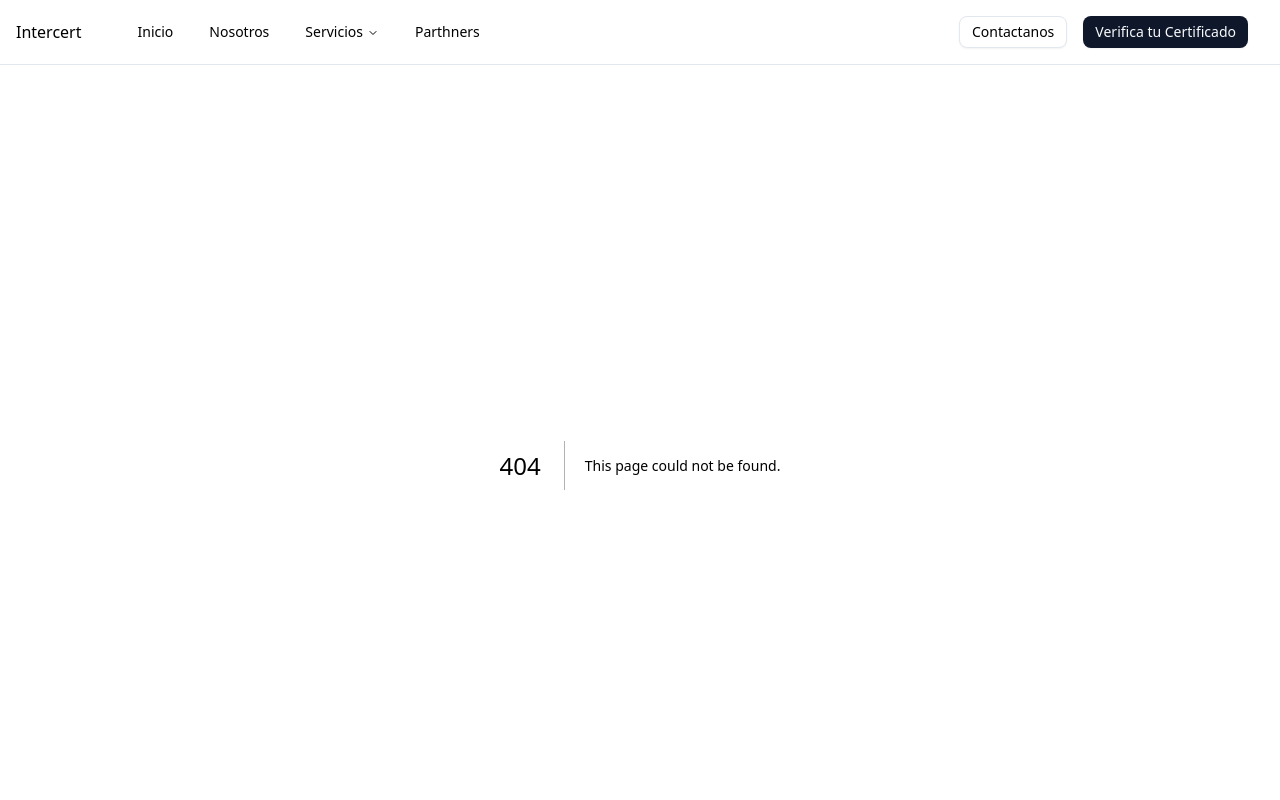
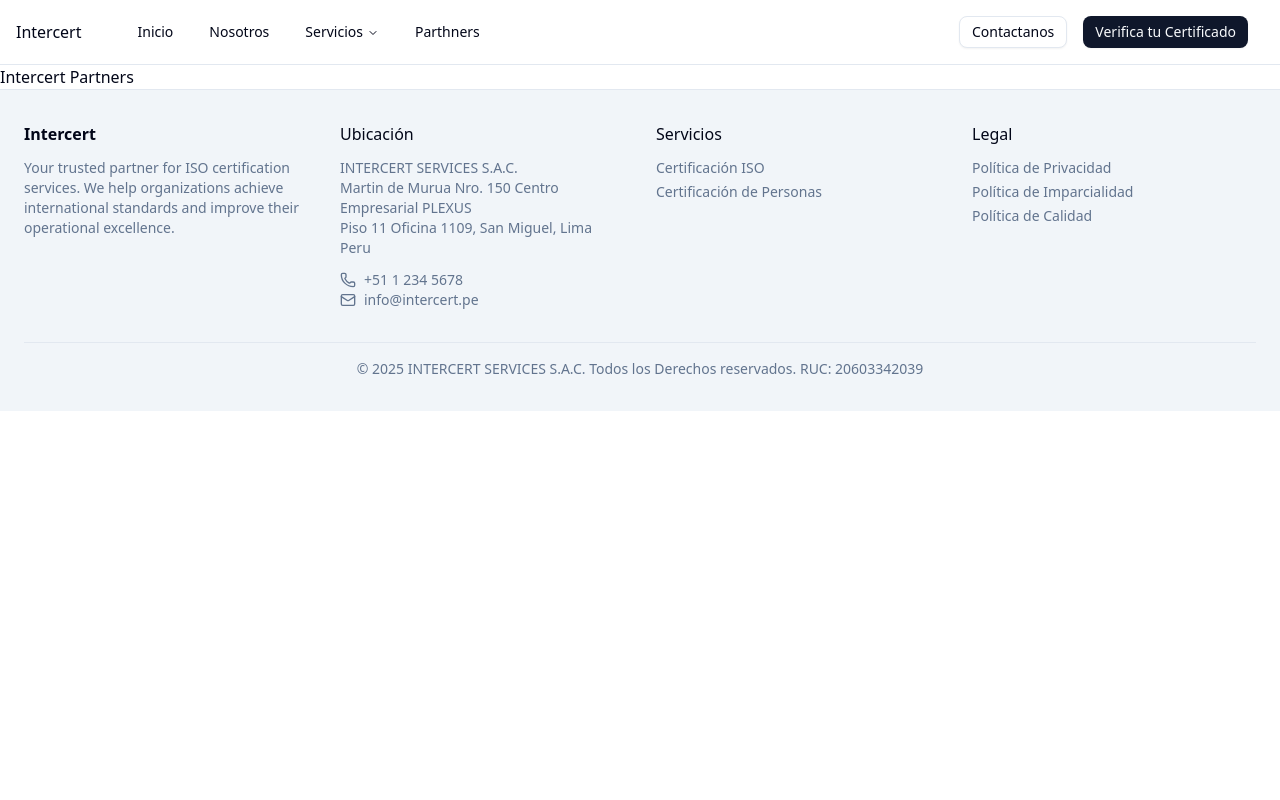
Before and after one commit to Sol-dev-Int/intercert-landing-peru-copia-sol, a Next.js app: page /partners in a window 1280 px wide. Before the commit this address had no page. Shown: the top 800 px of the page. Built offline with nearby package versions, Linux system fonts and the light colour scheme.

Commit message:
fix: add corrected partners name

```diff
--- a/app/parthners/page.tsx
+++ /dev/null
@@ -1,7 +0,0 @@
-export default function ParthnersPage() {
-    return (
-        <>
-            <h1> Intercert Parthners </h1>
-        </>
-    );
-}
--- /dev/null
+++ b/app/partners/page.tsx
@@ -0,0 +1,7 @@
+export default function PartnersPage() {
+    return (
+        <>
+            <h1> Intercert Partners </h1>
+        </>
+    );
+}
```
Also changed, not shown: app/verificacion-certificado/page.tsx (renamed from app/vertificacion-certificado/page.tsx).
